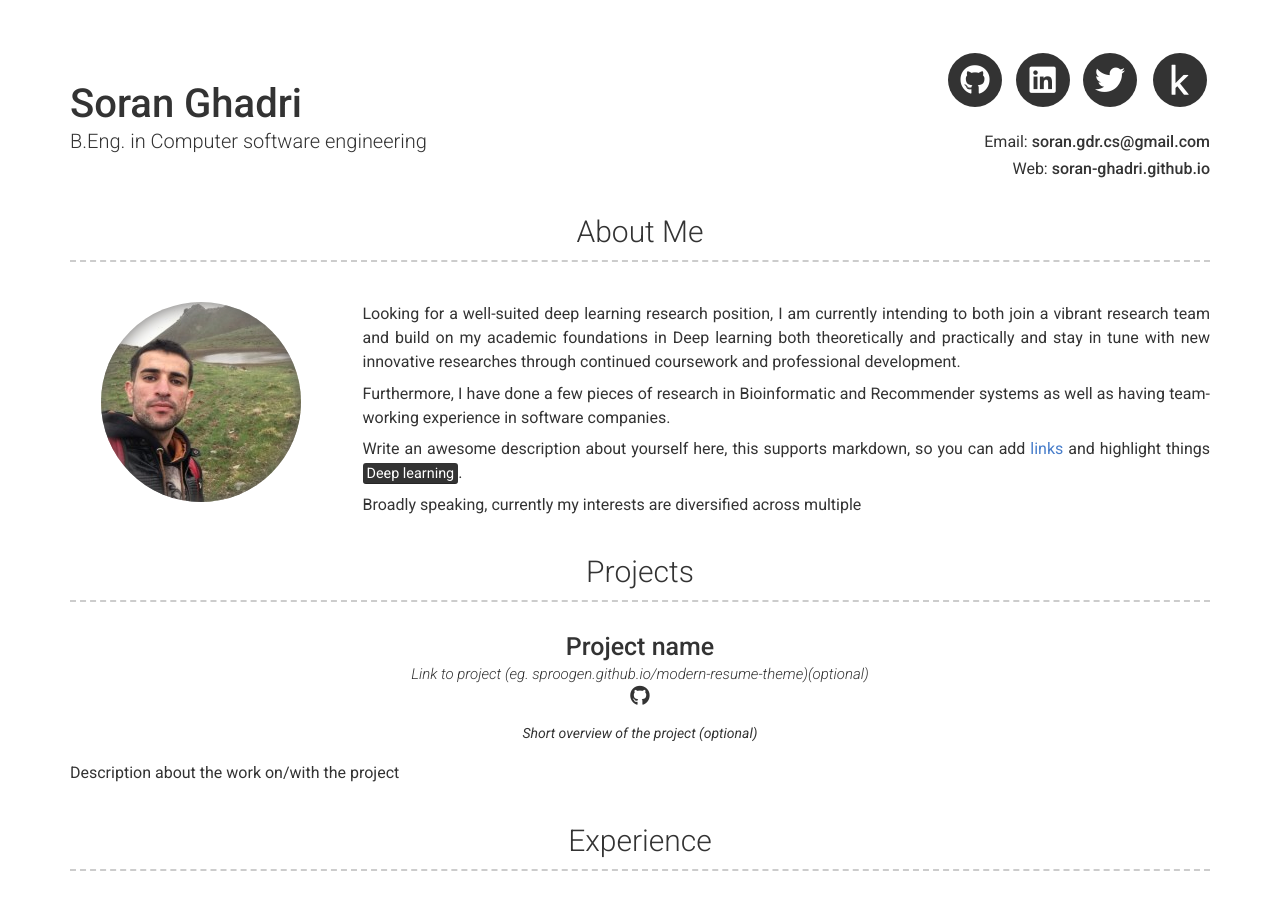
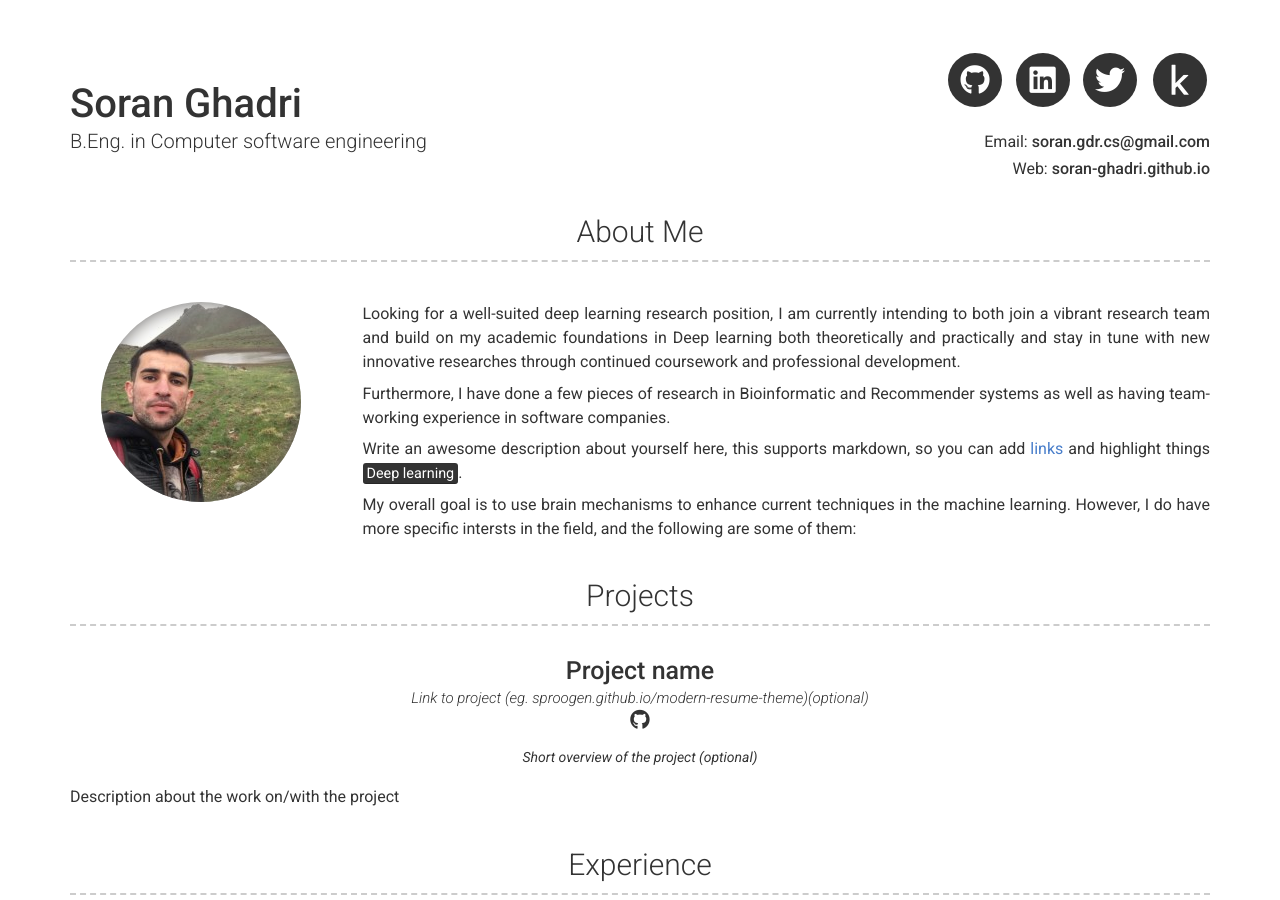
Before and after one commit to soran-ghaderi/soran-ghaderi.github.io, a Jekyll site: the page built from index.md, in a window 1280 px wide and 900 px high. Built offline with Jekyll 4.4.1, drawn with Linux system fonts in a browser that asks for light colours; nearby versions of some CDN libraries.

Commit message:
added info

```diff
--- a/_config.yml
+++ b/_config.yml
@@ -53,7 +53,7 @@ about_content: | # this will include new lines to allow paragraphs
 
   Write an awesome description about yourself here, this supports markdown, so you can add [links](http://foobar.com) and highlight things <mark>Deep learning</mark>.
 
-  Broadly speaking, currently my interests are diversified across multiple
+  My overall goal is to use brain mechanisms to enhance current techniques in the machine learning. However, I do have more specific intersts in the field, and the following are some of them:
 #  You can even add paragraphs by using empty lines like this and add anything else markdown supports such as
 #    - Lists
 #    - Tables
```
